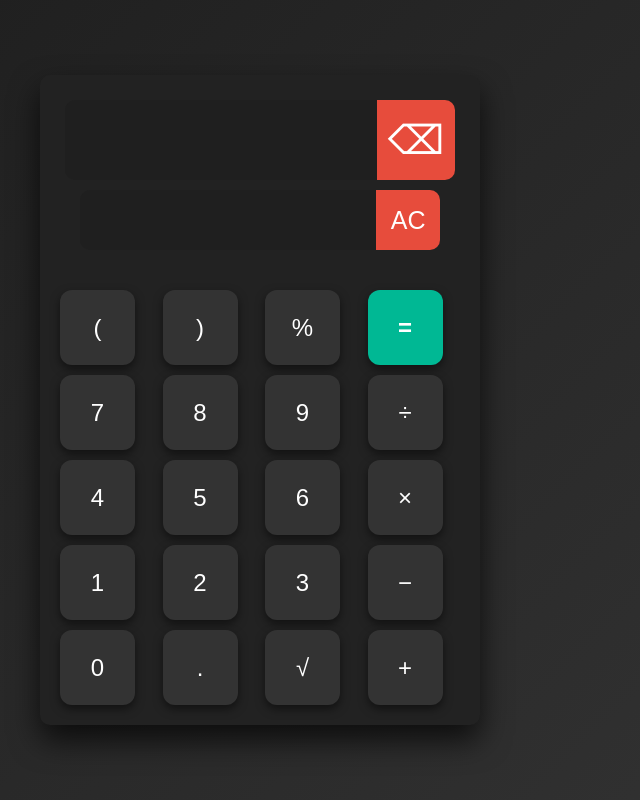
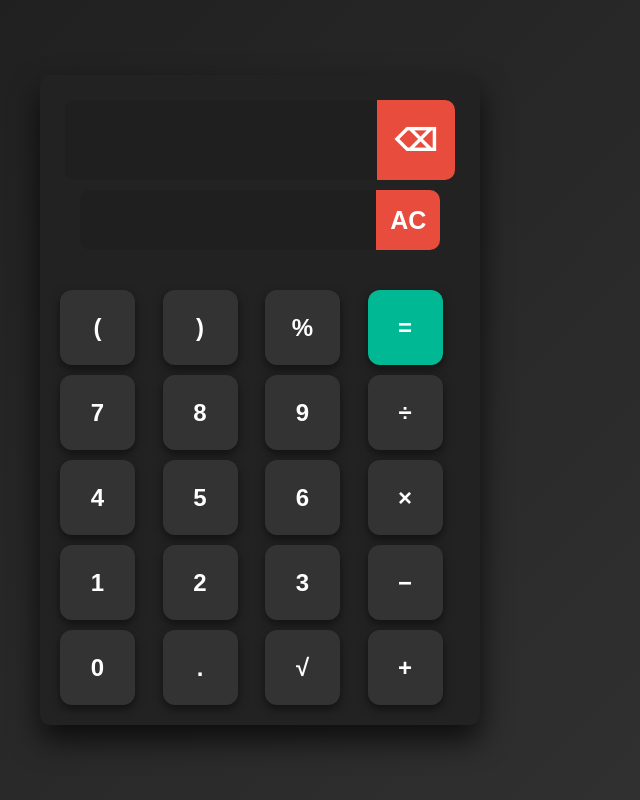
Before and after one commit to ajay7858/calculator-, a plain HTML site: page index.html in a window 1280 px wide. Shown: the whole page, without its empty margins (380-1020 px from the left). Drawn offline with Linux system fonts and the light colour scheme.

Commit message:
Update index.html

```diff
--- a/index.html
+++ b/index.html
@@ -84,12 +84,13 @@
             box-shadow: 0 4px 10px rgba(0, 0, 0, 0.5);
             cursor: pointer;
             transition: all 0.3s ease;
+            font-weight: bold;
         }
 
         .buttons button:hover {
             background: #444; /* Lighten button on hover */
             box-shadow: 0 6px 12px rgba(0, 0, 0, 0.7);
-            color: #d98415;
+            color: #45c44f;
         }
 
         .buttons .special {
@@ -123,7 +124,8 @@
             display: flex;
             align-items: center;
             justify-content: center;
-            font-size: 40px;
+            font-size: 30px;
+            font-weight: bold;
             background: #e74c3c; /* Red for back button */
             color: #fff;
             border-radius: 0px 10px 10px 0px ;
@@ -141,6 +143,7 @@
             align-items: center;
             justify-content: center;
             font-size: 25px;
+            font-weight: bold;
             background: #e74c3c; /* Red for back button */
             color: #fff;
             border-radius: 0px 10px 10px 0px ;
```
